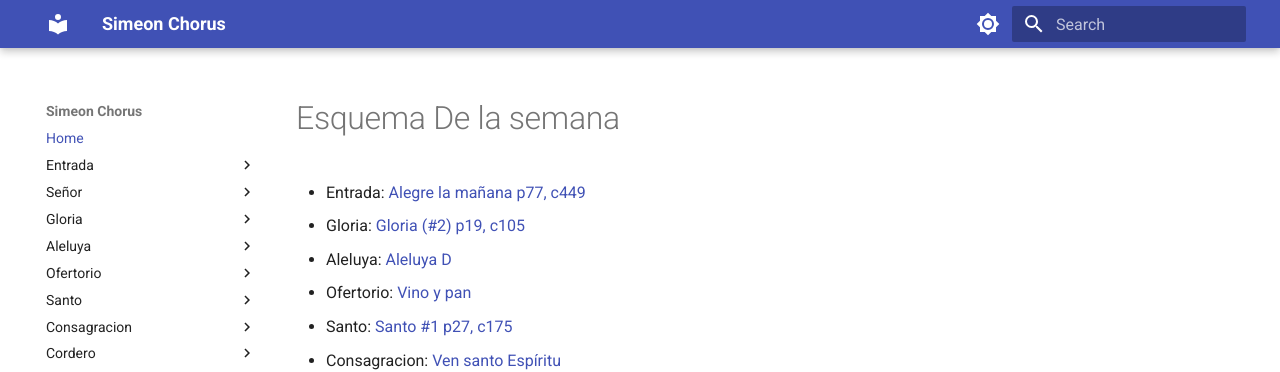
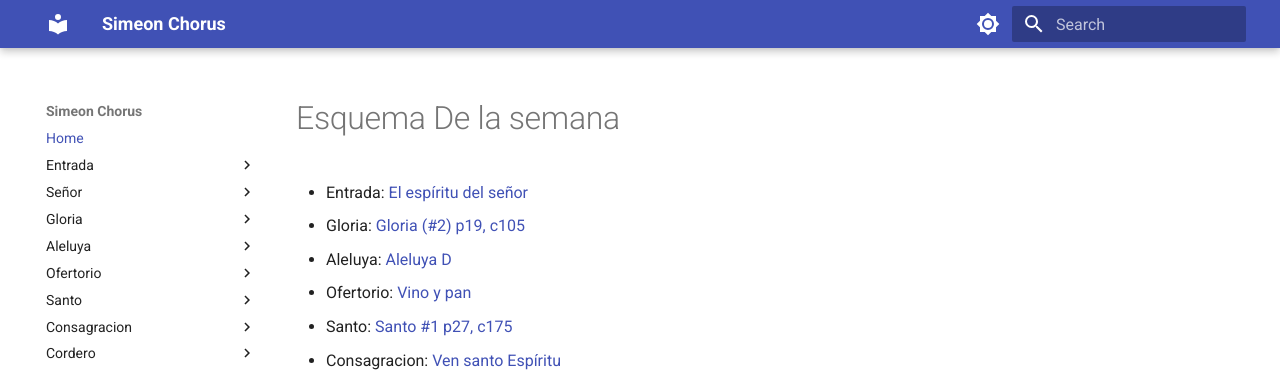
Before and after one commit to xlzus/simeon, an MkDocs documentation site: the page built from docs/index.md, in a window 1280 px wide. Shown: the top 372 px of the page. Built offline with MkDocs 1.6.1 and Material for MkDocs 9.7.7, drawn with Linux system fonts in a browser that asks for light colours.

Commit message:
deployed

```diff
--- a/docs/index.md
+++ b/docs/index.md
@@ -1,6 +1,6 @@
 # Esquema De la semana
 
-- Entrada: [Alegre la mañana p77, c449](pentecostes/el_espiritu_del_senior.md)
+- Entrada: [El espíritu del señor](pentecostes/el_espiritu_del_senior.md)
 - Gloria: [Gloria (#2) p19, c105](gloria/gloria_2.md)
 - Aleluya: [Aleluya D](pentecostes/aleluya.md)
 - Ofertorio: [Vino y pan](ofertorio/vino_y_pan.md)
```
Also changed, not shown: site/index.html, site/search/search_index.json, 1 other file.
